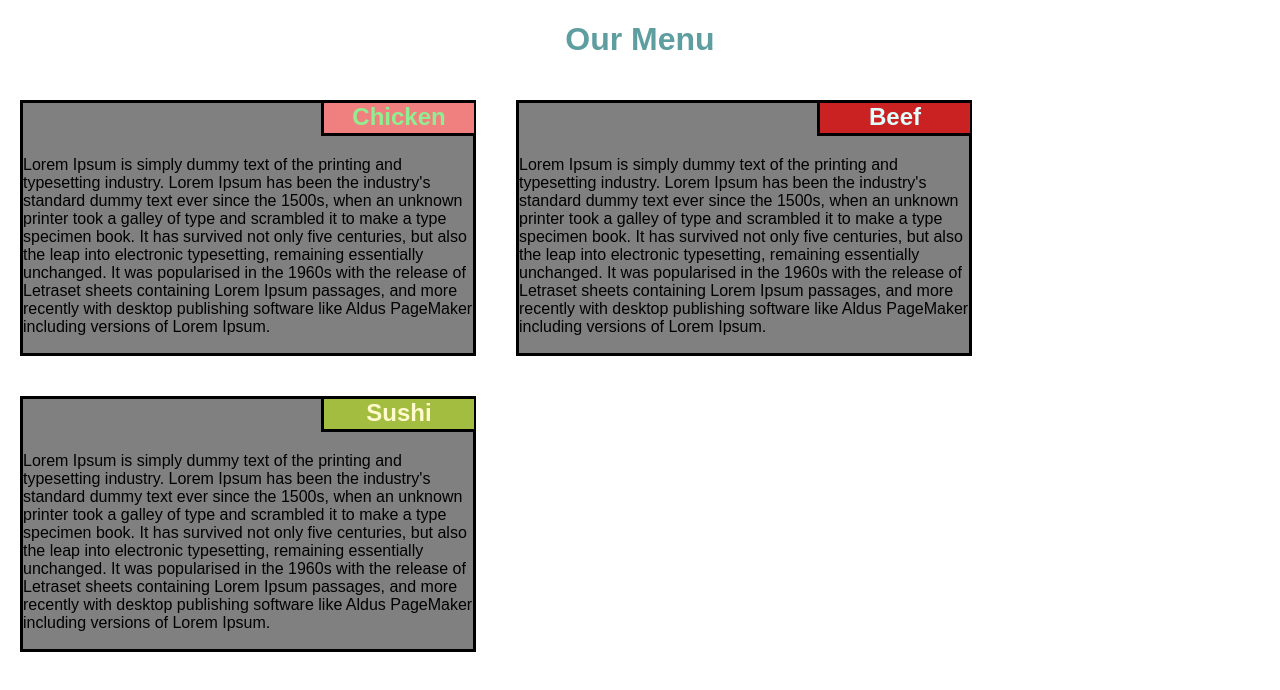
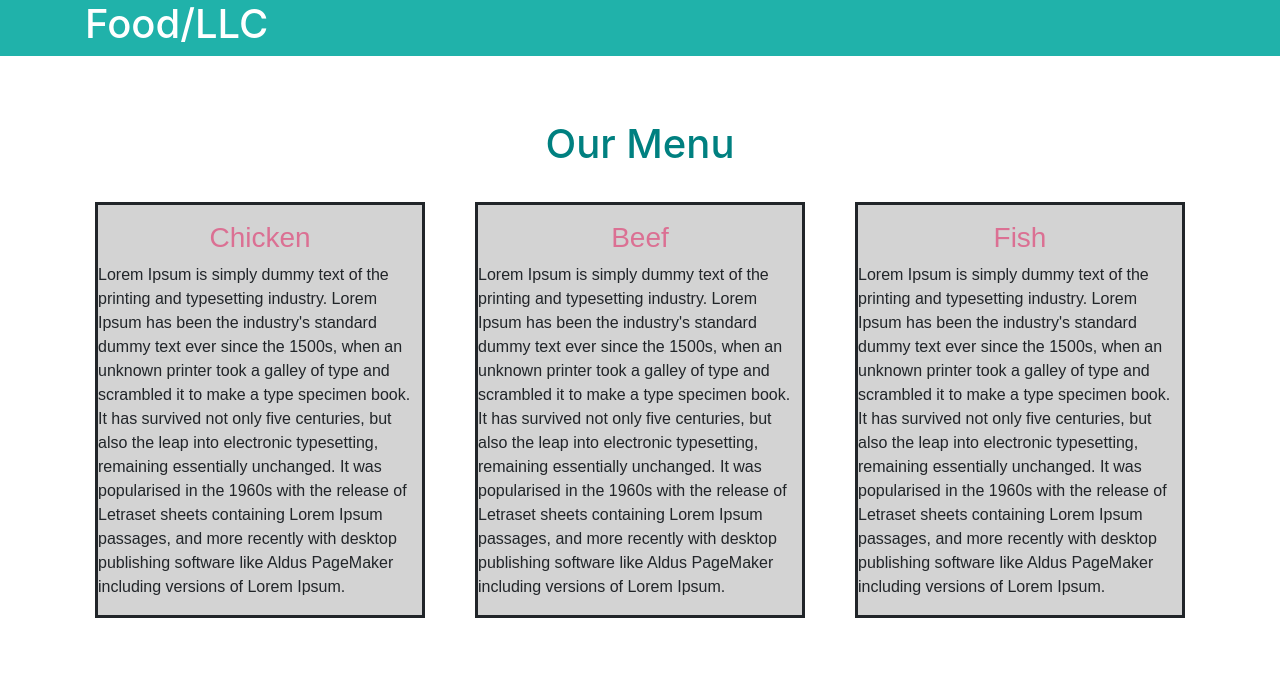
Before and after one commit to Arathy-Sadan/coursera-test, a plain HTML site: page index.html in a window 1280 px wide. Drawn offline with nearby package versions, Linux system fonts and the light colour scheme.

Commit message:
Add files via upload

```diff
--- a/index.html
+++ b/index.html
@@ -4,27 +4,77 @@
     <meta charset="UTF-8">
     <meta name="viewport" content="width=device-width, initial-scale=1.0">
     <title>Document</title>
-    <link rel="stylesheet" href="index.css" type="text/css">
+<link rel="stylesheet" href="style.css" type="text/css">
+    <!-- CSS only -->
+<link rel="stylesheet" href="https://stackpath.bootstrapcdn.com/bootstrap/4.5.0/css/bootstrap.min.css" integrity="sha384-9aIt2nRpC12Uk9gS9baDl411NQApFmC26EwAOH8WgZl5MYYxFfc+NcPb1dKGj7Sk" crossorigin="anonymous">
+
 </head>
 <body>
-    <h1 id="menu">Our Menu</h1>
-  <div class="major">
-      <section>
-        <div><h2 class="first">Chicken</h2></div>
-        <p>Lorem Ipsum is simply dummy text of the printing and typesetting industry. Lorem Ipsum has been the industry's standard dummy text ever since the 1500s, when an unknown printer took a galley of type and scrambled it to make a type specimen book. It has survived not only five centuries, but also the leap into electronic typesetting, remaining essentially unchanged. It was popularised in the 1960s with the release of Letraset sheets containing Lorem Ipsum passages, and more recently with desktop publishing software like Aldus PageMaker including versions of Lorem Ipsum.</p>
-    </section>
-    </div>
-    <div class="major">
-        <section>
-           <div> <h1  class="second" >Beef</h1></div>
-            <p>Lorem Ipsum is simply dummy text of the printing and typesetting industry. Lorem Ipsum has been the industry's standard dummy text ever since the 1500s, when an unknown printer took a galley of type and scrambled it to make a type specimen book. It has survived not only five centuries, but also the leap into electronic typesetting, remaining essentially unchanged. It was popularised in the 1960s with the release of Letraset sheets containing Lorem Ipsum passages, and more recently with desktop publishing software like Aldus PageMaker including versions of Lorem Ipsum.</p>
+    <header >
+        <div class="container">
+            <div class="row">
+                <div class="col-md-6 col-8">
+                    <div>
+                        <h1>Food/LLC</h1>
+                    </div>
+                </div>
+                <div class="col-md-6 col-4">
+                    <div>
+                        <nav class="navbar navbar-expand-lg navbar-light d-block d-md-none">
+                            <button class="navbar-toggler ml-auto" type="button" data-toggle="collapse" data-target="#navbarNav" aria-controls="navbarNav" aria-expanded="false" aria-label="Toggle navigation">
+                              <span class="navbar-toggler-icon"></span>
+                            </button>
+                            <div class="collapse navbar-collapse" id="navbarNav">
+                              <ul class="navbar-nav">
+                                <li class="nav-item active">
+                                  <a class="nav-link" href="#home">Home <span class="sr-only">(current)</span></a>
+                                </li>
+                                <li class="nav-item">
+                                  <a class="nav-link" href="#chicken">Chicken</a>
+                                </li>
+                                <li class="nav-item">
+                                  <a class="nav-link" href="#beef">Beef</a>
+                                </li>
+                                <li class="nav-item">
+                                  <a class="nav-link" href="#fish">Fish</a>
+                                </li>
+                              </ul>
+                            </div>
+                          </nav>
+                    </div>
+                </div>
+            </div>
+        </div>
+    </header>
+        <section class="sect1">
+             <h1 class="menu">Our Menu</h1>
+             <div class="container">
+                <div class="row">
+                     <div class="col-md-6 col-lg-4 col-12 col-sm-12" id="chicken">
+                         <div class="box">
+                            <h3>Chicken</h3>
+                            <p>Lorem Ipsum is simply dummy text of the printing and typesetting industry. Lorem Ipsum has been the industry's standard dummy text ever since the 1500s, when an unknown printer took a galley of type and scrambled it to make a type specimen book. It has survived not only five centuries, but also the leap into electronic typesetting, remaining essentially unchanged. It was popularised in the 1960s with the release of Letraset sheets containing Lorem Ipsum passages, and more recently with desktop publishing software like Aldus PageMaker including versions of Lorem Ipsum.</p>
+                         </div>
+                    </div>
+                    <div class="col-md-6 col-lg-4 col-sm-12 col-12" id="beef">
+                        <div class="box">
+                            <h3>Beef</h3>
+                            <p>Lorem Ipsum is simply dummy text of the printing and typesetting industry. Lorem Ipsum has been the industry's standard dummy text ever since the 1500s, when an unknown printer took a galley of type and scrambled it to make a type specimen book. It has survived not only five centuries, but also the leap into electronic typesetting, remaining essentially unchanged. It was popularised in the 1960s with the release of Letraset sheets containing Lorem Ipsum passages, and more recently with desktop publishing software like Aldus PageMaker including versions of Lorem Ipsum.</p>
+                        </div>
+                </div>
+                <div class="col-md-12 col-lg-4 col-12 col-sm-12" id="fish">
+                   <div class="box">
+                        <h3>Fish</h3>
+                        <p>Lorem Ipsum is simply dummy text of the printing and typesetting industry. Lorem Ipsum has been the industry's standard dummy text ever since the 1500s, when an unknown printer took a galley of type and scrambled it to make a type specimen book. It has survived not only five centuries, but also the leap into electronic typesetting, remaining essentially unchanged. It was popularised in the 1960s with the release of Letraset sheets containing Lorem Ipsum passages, and more recently with desktop publishing software like Aldus PageMaker including versions of Lorem Ipsum.</p>
+                    </div>
+                </div>
+                </div>
+             </div>
         </section>
-    </div>
-    <div class="major">
-        <section>
-           <div> <h1  class="third">Sushi</h1></div>
-            <p>Lorem Ipsum is simply dummy text of the printing and typesetting industry. Lorem Ipsum has been the industry's standard dummy text ever since the 1500s, when an unknown printer took a galley of type and scrambled it to make a type specimen book. It has survived not only five centuries, but also the leap into electronic typesetting, remaining essentially unchanged. It was popularised in the 1960s with the release of Letraset sheets containing Lorem Ipsum passages, and more recently with desktop publishing software like Aldus PageMaker including versions of Lorem Ipsum.</p>
-         </section>
-    </div>
+
+    <!-- JS, Popper.js, and jQuery -->
+<script src="https://code.jquery.com/jquery-3.5.1.slim.min.js" integrity="sha384-DfXdz2htPH0lsSSs5nCTpuj/zy4C+OGpamoFVy38MVBnE+IbbVYUew+OrCXaRkfj" crossorigin="anonymous"></script>
+<script src="https://cdn.jsdelivr.net/npm/popper.js@1.16.0/dist/umd/popper.min.js" integrity="sha384-Q6E9RHvbIyZFJoft+2mJbHaEWldlvI9IOYy5n3zV9zzTtmI3UksdQRVvoxMfooAo" crossorigin="anonymous"></script>
+<script src="https://stackpath.bootstrapcdn.com/bootstrap/4.5.0/js/bootstrap.min.js" integrity="sha384-OgVRvuATP1z7JjHLkuOU7Xw704+h835Lr+6QL9UvYjZE3Ipu6Tp75j7Bh/kR0JKI" crossorigin="anonymous"></script>
 </body>
 </html>
--- /dev/null
+++ b/style.css
@@ -0,0 +1,24 @@
+header{
+    background-color: lightseagreen;
+    color:white;
+    position: fixed;
+    width: 100%;
+    z-index: 1;
+}
+.menu{
+    padding-top: 3em;
+    text-align: center;
+   color: teal;
+   padding-bottom: 1rem;
+}
+.box{
+    padding-top: 1rem;
+ background-color:lightgrey;
+ border: solid;
+ margin: 10px;
+ font-family: Arial, Helvetica, sans-serif;
+}
+h3{
+    text-align: center;
+    color:palevioletred;
+}
```
